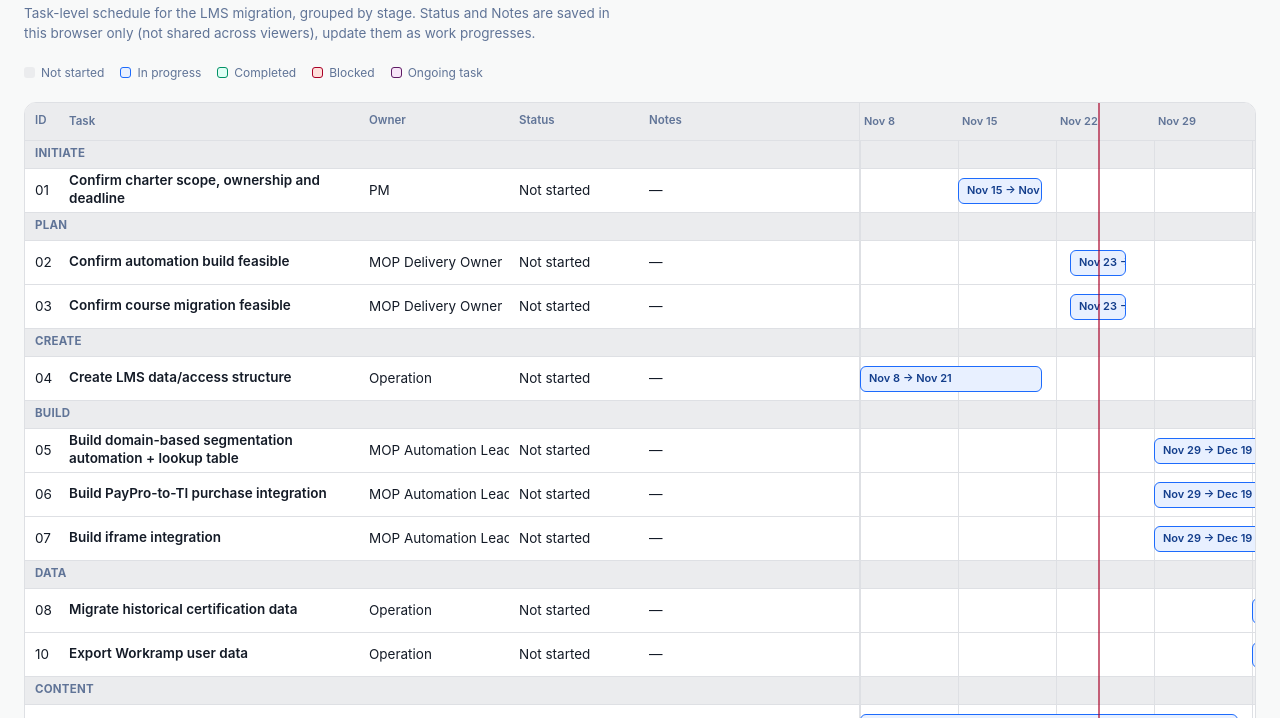
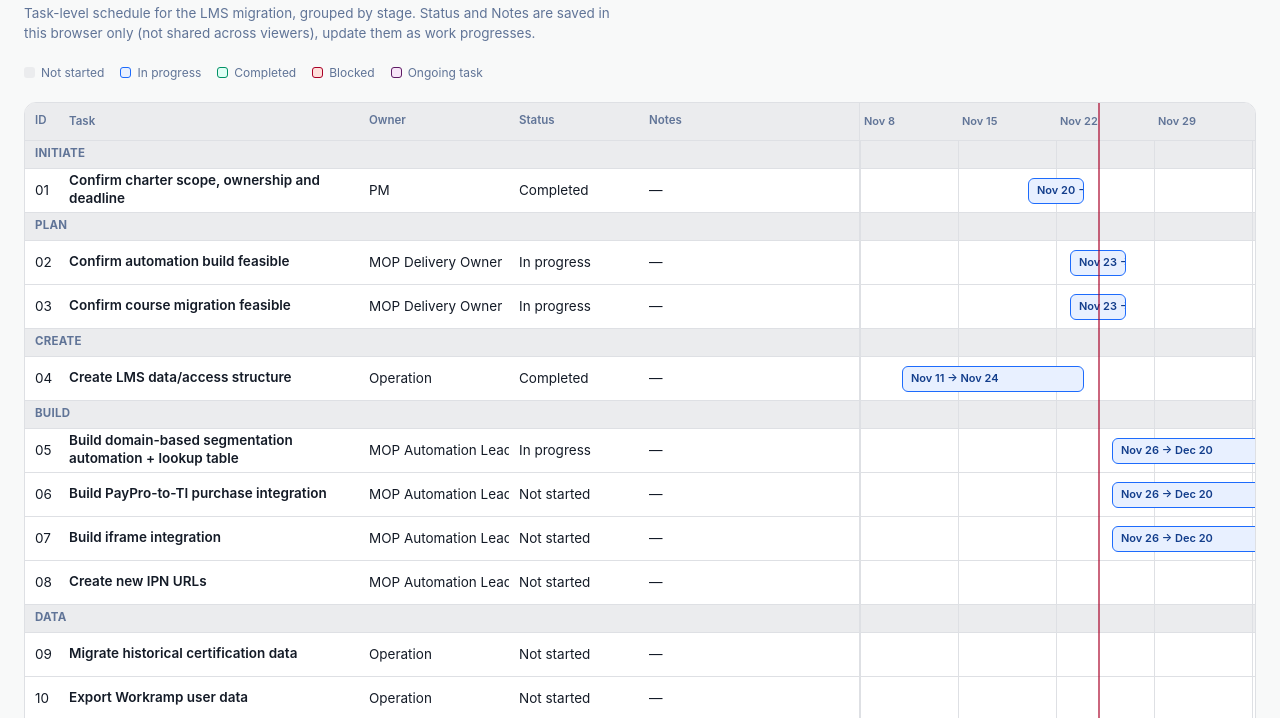
Before and after one commit to jj-jane-space/oa-migration-gantt, a plain HTML site: page index.html in a window 1280 px wide. Shown: the part 71-789 px from the top of the page. Drawn offline with Linux system fonts and the light colour scheme.

Commit message:
Update index.html

```diff
--- a/index.html
+++ b/index.html
@@ -218,39 +218,40 @@
   // type: "group" (stage header) or "task"
   const ROWS = [
     { type: "group", label: "Initiate" },
-    { type: "task", id: "01", task: "Confirm charter scope, ownership and deadline", owner: "PM", start: "2026-11-15", end: "2026-11-21" },
+    { type: "task", id: "01", task: "Confirm charter scope, ownership and deadline", owner: "PM", start: "2026-11-20", end: "2026-11-24", status: "completed" },
 
     { type: "group", label: "Plan" },
-    { type: "task", id: "02", task: "Confirm automation build feasible", owner: "MOP Delivery Owner", start: "2026-11-23", end: "2026-11-27" },
-    { type: "task", id: "03", task: "Confirm course migration feasible", owner: "MOP Delivery Owner", start: "2026-11-23", end: "2026-11-27" },
+    { type: "task", id: "02", task: "Confirm automation build feasible", owner: "MOP Delivery Owner", start: "2026-11-23", end: "2026-11-27", status: "in-progress" },
+    { type: "task", id: "03", task: "Confirm course migration feasible", owner: "MOP Delivery Owner", start: "2026-11-23", end: "2026-11-27", status: "in-progress" },
 
     { type: "group", label: "Create" },
-    { type: "task", id: "04", task: "Create LMS data/access structure", owner: "Operation", start: "2026-11-08", end: "2026-11-21" },
+    { type: "task", id: "04", task: "Create LMS data/access structure", owner: "Operation", start: "2026-11-11", end: "2026-11-24", status: "completed" },
 
     { type: "group", label: "Build" },
-    { type: "task", id: "05", task: "Build domain-based segmentation automation + lookup table", owner: "MOP Automation Lead", start: "2026-11-29", end: "2026-12-19" },
-    { type: "task", id: "06", task: "Build PayPro-to-TI purchase integration", owner: "MOP Automation Lead", start: "2026-11-29", end: "2026-12-19" },
-    { type: "task", id: "07", task: "Build iframe integration", owner: "MOP Automation Lead", start: "2026-11-29", end: "2026-12-19" },
+    { type: "task", id: "05", task: "Build domain-based segmentation automation + lookup table", owner: "MOP Automation Lead", start: "2026-11-26", end: "2026-12-20", status: "in-progress" },
+    { type: "task", id: "06", task: "Build PayPro-to-TI purchase integration", owner: "MOP Automation Lead", start: "2026-11-26", end: "2026-12-20" },
+    { type: "task", id: "07", task: "Build iframe integration", owner: "MOP Automation Lead", start: "2026-11-26", end: "2026-12-20" },
+    { type: "task", id: "08", task: "Create new IPN URLs", owner: "MOP Automation Lead", start: "2026-12-14", end: "2026-12-20" },
 
     { type: "group", label: "Data" },
-    { type: "task", id: "08", task: "Migrate historical certification data", owner: "Operation", start: "2026-12-06", end: "2026-12-26" },
-    { type: "task", id: "10", task: "Export Workramp user data", owner: "Operation", start: "2026-12-06", end: "2026-12-26" },
+    { type: "task", id: "09", task: "Migrate historical certification data", owner: "Operation", start: "2026-12-07", end: "2026-12-20" },
+    { type: "task", id: "10", task: "Export Workramp user data", owner: "Operation", start: "2026-12-07", end: "2026-12-20" },
 
     { type: "group", label: "Content" },
-    { type: "task", id: "09", task: "Migrate course content into TI", owner: "Training", start: "2026-11-08", end: "2026-12-05" },
+    { type: "task", id: "11", task: "Migrate course content into TI", owner: "Training", start: "2026-11-19", end: "2026-12-04", status: "in-progress" },
 
     { type: "group", label: "Launch" },
-    { type: "task", id: "11", task: "Switch PayPro IPN URLs", owner: "Operation", start: "2026-12-28", end: "2026-12-29", milestone: true },
-    { type: "task", id: "14", task: "Cut over to TI and retire Workramp", owner: "MOP Automation Lead", start: "2026-12-28", end: "2026-12-29", milestone: true },
+    { type: "task", id: "12", task: "Switch PayPro IPN URLs", owner: "Operation", start: "2026-12-30", end: "2026-12-30", milestone: true },
+    { type: "task", id: "13", task: "Cut over to TI and retire Workramp", owner: "MOP Automation Lead", start: "2026-12-30", end: "2026-12-30", milestone: true },
 
     { type: "group", label: "Validate" },
-    { type: "task", id: "12", task: "Test end-to-end flows", owner: "MOP Automation Lead", start: "2026-12-20", end: "2027-01-02" },
+    { type: "task", id: "14", task: "Test end-to-end flows", owner: "MOP Automation Lead", start: "2026-12-21", end: "2026-12-30" },
 
     { type: "group", label: "Approve" },
-    { type: "task", id: "13", task: "Approve go-live readiness", owner: "MOP Delivery Owner", start: "2026-12-28", end: "2026-12-29", milestone: true },
+    { type: "task", id: "15", task: "Approve go-live readiness", owner: "MOP Delivery Owner", start: "2026-12-30", end: "2026-12-31" },
 
     { type: "group", label: "Change" },
-    { type: "task", id: "15", task: "Log/assess change requests", owner: "PM", start: "2026-11-22", end: "2027-01-15", ongoing: true },
+    { type: "task", id: "16", task: "Log/assess change requests", owner: "PM", start: "2026-11-20", end: "2027-01-02", ongoing: true, status: "in-progress" },
   ];
 
   const ROW_H = 44, GROUP_H = 28, HEADER_H = 38;
@@ -310,7 +311,7 @@
         div.innerHTML = `<div style="width:100%">${row.label}</div>`;
       } else {
         const key = row.id;
-        const st = (state[key] && state[key].status) || "not-started";
+        const st = (state[key] && state[key].status) || row.status || "not-started";
         const note = (state[key] && state[key].note) || "";
         div.className = "lp-row";
 
```
